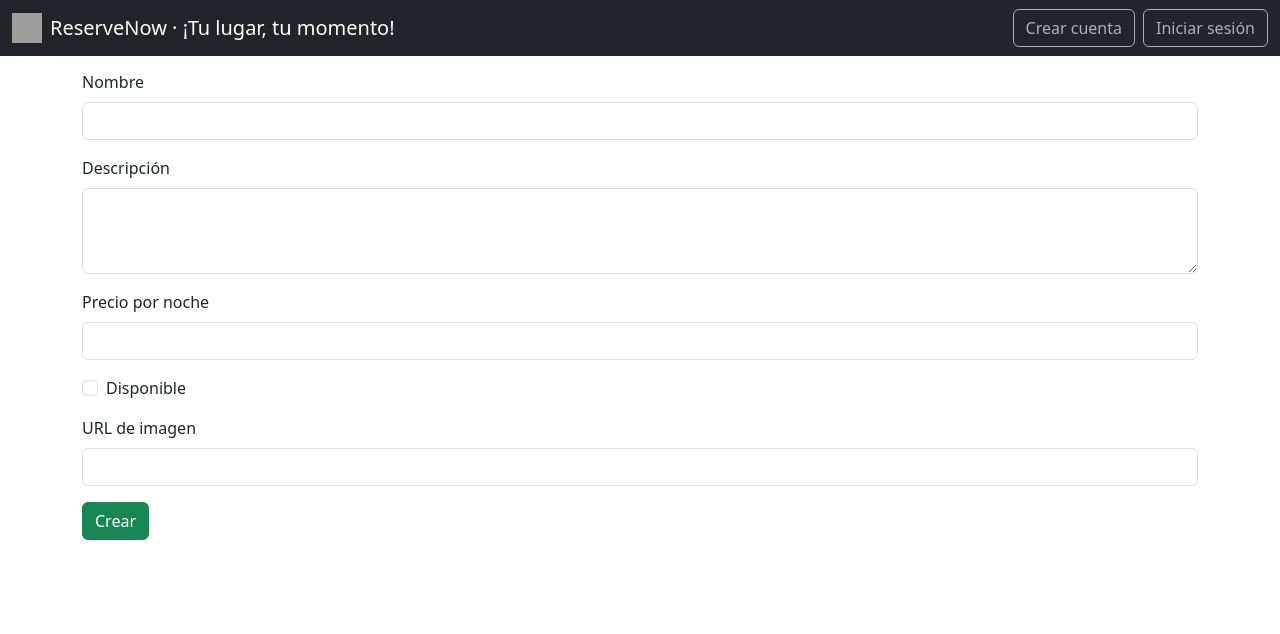
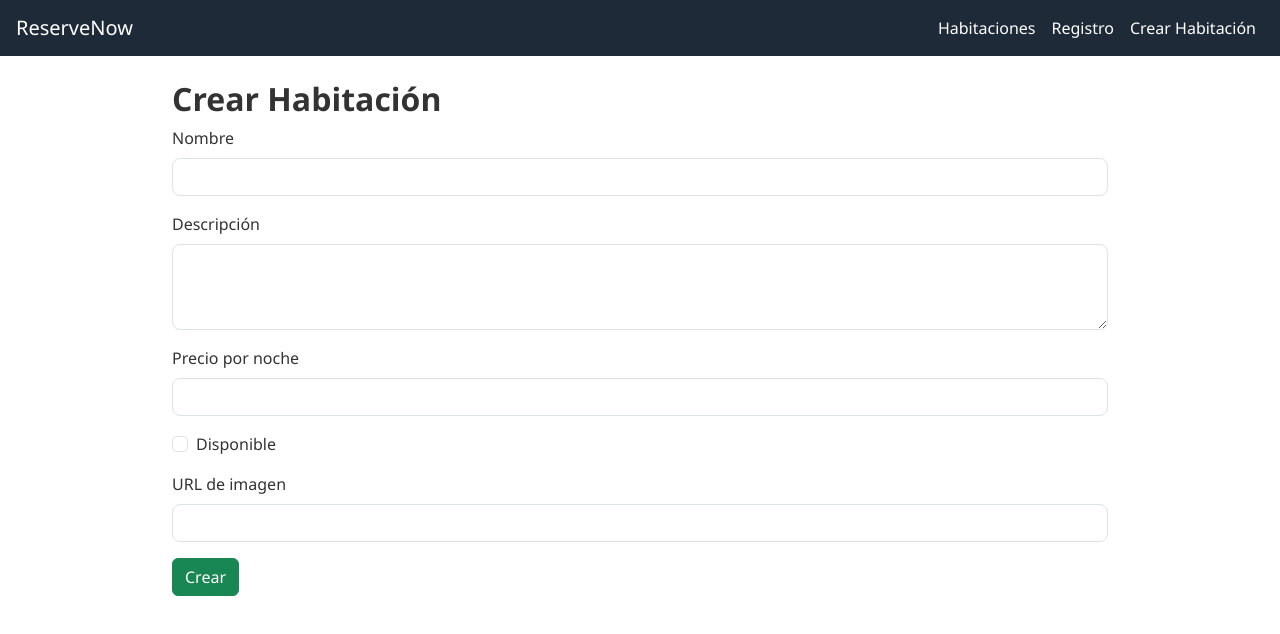
Before and after one commit to JColamaio/DH-PDCert, a React (Vite) app in the folder reservenow-frontend/: page /crear-habitacion in a window 1280 px wide. Shown: the top 634 px of the page. Built offline with nearby package versions, Linux system fonts and the light colour scheme; grey boxes are pictures that could not be loaded.

Commit message:
fix/ crear habitacion

```diff
--- a/reservenow-frontend/src/App.css
+++ b/reservenow-frontend/src/App.css
@@ -0,0 +1,51 @@
+body {
+  background-color: #ffffff;
+  font-family: 'Segoe UI', Tahoma, Geneva, Verdana, sans-serif;
+  color: #333333;
+}
+
+.navbar {
+  background-color: #1e2a38 !important;
+}
+
+.navbar-brand,
+.nav-link {
+  color: #ffffff !important;
+  font-weight: 500;
+}
+
+.card {
+  border-radius: 1rem;
+  box-shadow: 0 4px 12px rgba(0, 0, 0, 0.05);
+  border: none;
+  transition: transform 0.2s ease;
+}
+
+.card:hover {
+  transform: scale(1.01);
+}
+
+.btn-primary {
+  background-color: #0d6efd;
+  border-color: #0d6efd;
+  border-radius: 0.5rem;
+  font-weight: 500;
+}
+
+.btn-primary:hover {
+  background-color: #0b5ed7;
+}
+
+.container {
+  max-width: 960px;
+  margin-top: 2rem;
+}
+
+.form-control {
+  border-radius: 0.5rem;
+  box-shadow: none !important;
+}
+
+h1, h2 {
+  font-weight: 600;
+}
--- /dev/null
+++ b/reservenow-frontend/src/components/FormList.css
@@ -0,0 +1,14 @@
+form label {
+    font-weight: 500;
+  }
+
+  .card {
+    border-radius: 1rem;
+    padding: 2rem;
+  }
+
+  input[type="text"],
+  input[type="number"],
+  textarea {
+    padding: 0.75rem;
+  }
--- /dev/null
+++ b/reservenow-frontend/src/components/HabitacionesList.css
@@ -0,0 +1,51 @@
+body {
+    background-color: #ffffff;
+    font-family: 'Segoe UI', Tahoma, Geneva, Verdana, sans-serif;
+    color: #333333;
+  }
+
+  .navbar {
+    background-color: #1e2a38 !important;
+  }
+
+  .navbar-brand,
+  .nav-link {
+    color: #ffffff !important;
+    font-weight: 500;
+  }
+
+  .card {
+    border-radius: 1rem;
+    box-shadow: 0 4px 12px rgba(0, 0, 0, 0.05);
+    border: none;
+    transition: transform 0.2s ease;
+  }
+
+  .card:hover {
+    transform: scale(1.01);
+  }
+
+  .btn-primary {
+    background-color: #0d6efd;
+    border-color: #0d6efd;
+    border-radius: 0.5rem;
+    font-weight: 500;
+  }
+
+  .btn-primary:hover {
+    background-color: #0b5ed7;
+  }
+
+  .container {
+    max-width: 960px;
+    margin-top: 2rem;
+  }
+
+  .form-control {
+    border-radius: 0.5rem;
+    box-shadow: none !important;
+  }
+
+  h1, h2 {
+    font-weight: 600;
+  }
--- a/reservenow-frontend/src/components/HabitacionesList.jsx
+++ b/reservenow-frontend/src/components/HabitacionesList.jsx
@@ -1,7 +1,7 @@
 // src/components/HabitacionesList.jsx
 import React, { useEffect, useState } from 'react';
 import "bootstrap/dist/css/bootstrap.min.css";
-
+import './HabitacionesList.css';
 const HabitacionesList = () => {
   const [habitaciones, setHabitaciones] = useState([]);
   const [error, setError] = useState(null);
--- a/reservenow-frontend/src/components/Navbar.jsx
+++ b/reservenow-frontend/src/components/Navbar.jsx
@@ -1,31 +1,24 @@
-import { Link } from 'react-router-dom'
-import 'bootstrap/dist/css/bootstrap.min.css'
+import { NavLink } from 'react-router-dom'
 
-const Navbar = () => {
+function Navbar() {
   return (
-    <nav className="navbar navbar-expand-lg navbar-dark bg-dark fixed-top">
-      <div className="container-fluid">
-        {/* Logo + Lema */}
-        <Link className="navbar-brand d-flex align-items-center" to="/">
-          <img
-            src="https://cdn-icons-png.flaticon.com/512/869/869636.png"
-            alt="Logo"
-            width="30"
-            height="30"
-            className="d-inline-block align-text-top me-2"
-          />
-          <span>ReserveNow · ¡Tu lugar, tu momento!</span>
-        </Link>
+    <nav className="navbar navbar-expand-lg navbar-dark bg-dark px-3">
+      <NavLink className="navbar-brand" to="/">ReserveNow</NavLink>
 
-        {/* Botones */}
-        <div className="ms-auto">
-          <button className="btn btn-outline-light me-2" disabled>
-            Crear cuenta
-          </button>
-          <button className="btn btn-outline-light" disabled>
-            Iniciar sesión
-          </button>
-        </div>
+      <div className="collapse navbar-collapse">
+        <ul className="navbar-nav ms-auto">
+          <li className="nav-item">
+            <NavLink className="nav-link" to="/">Habitaciones</NavLink>
+          </li>
+          <li className="nav-item">
+            <NavLink className="nav-link" to="/register">Registro</NavLink>
+          </li>
+
+          {/* 👇 AGREGÁ ESTO */}
+          <li className="nav-item">
+            <NavLink className="nav-link" to="/crear-habitacion">Crear Habitación</NavLink>
+          </li>
+        </ul>
       </div>
     </nav>
   )
```
Also changed, not shown: reservenow-frontend/src/components/CrearHabitacion.jsx (added, +36 -0 lines).
